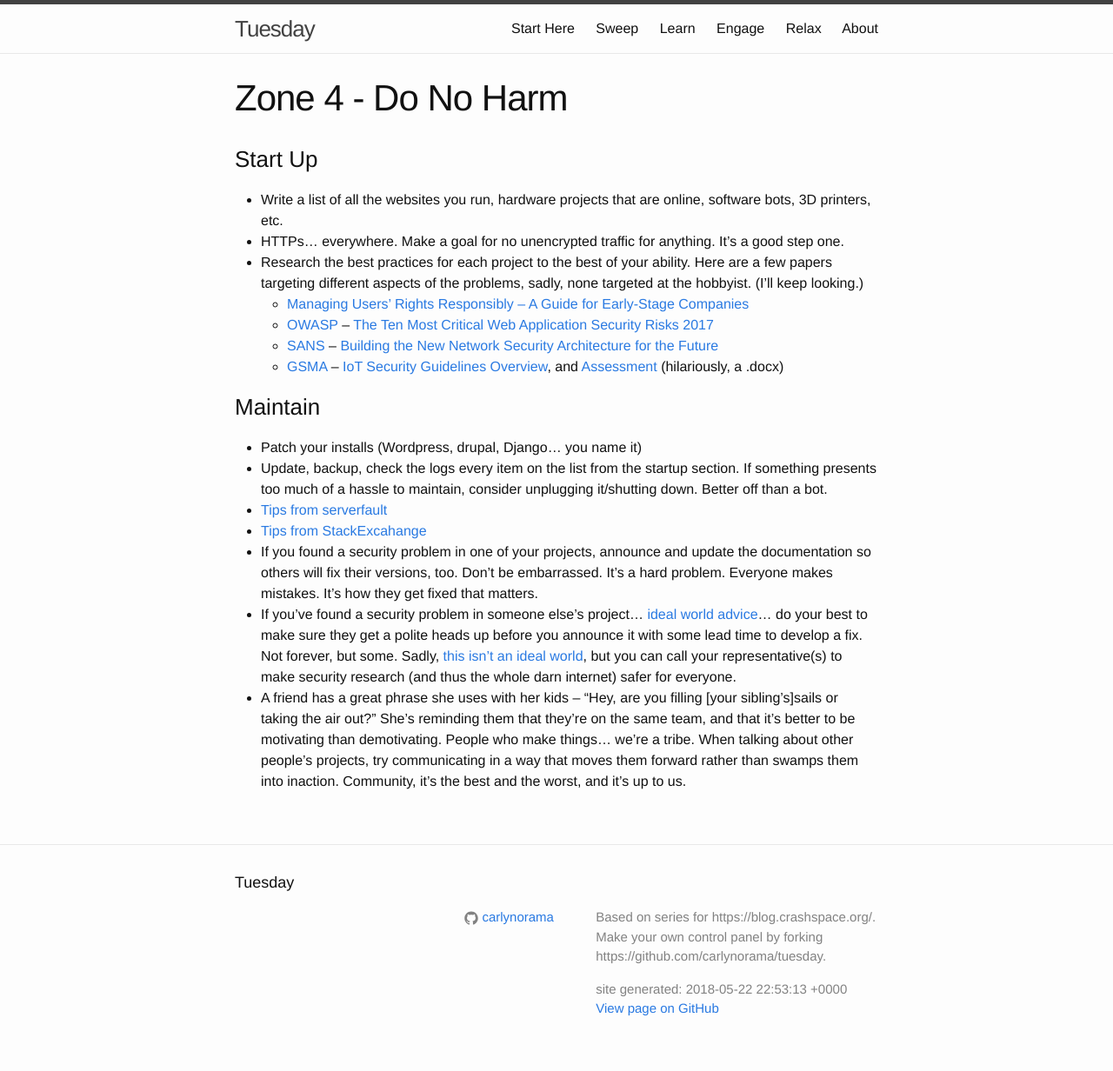
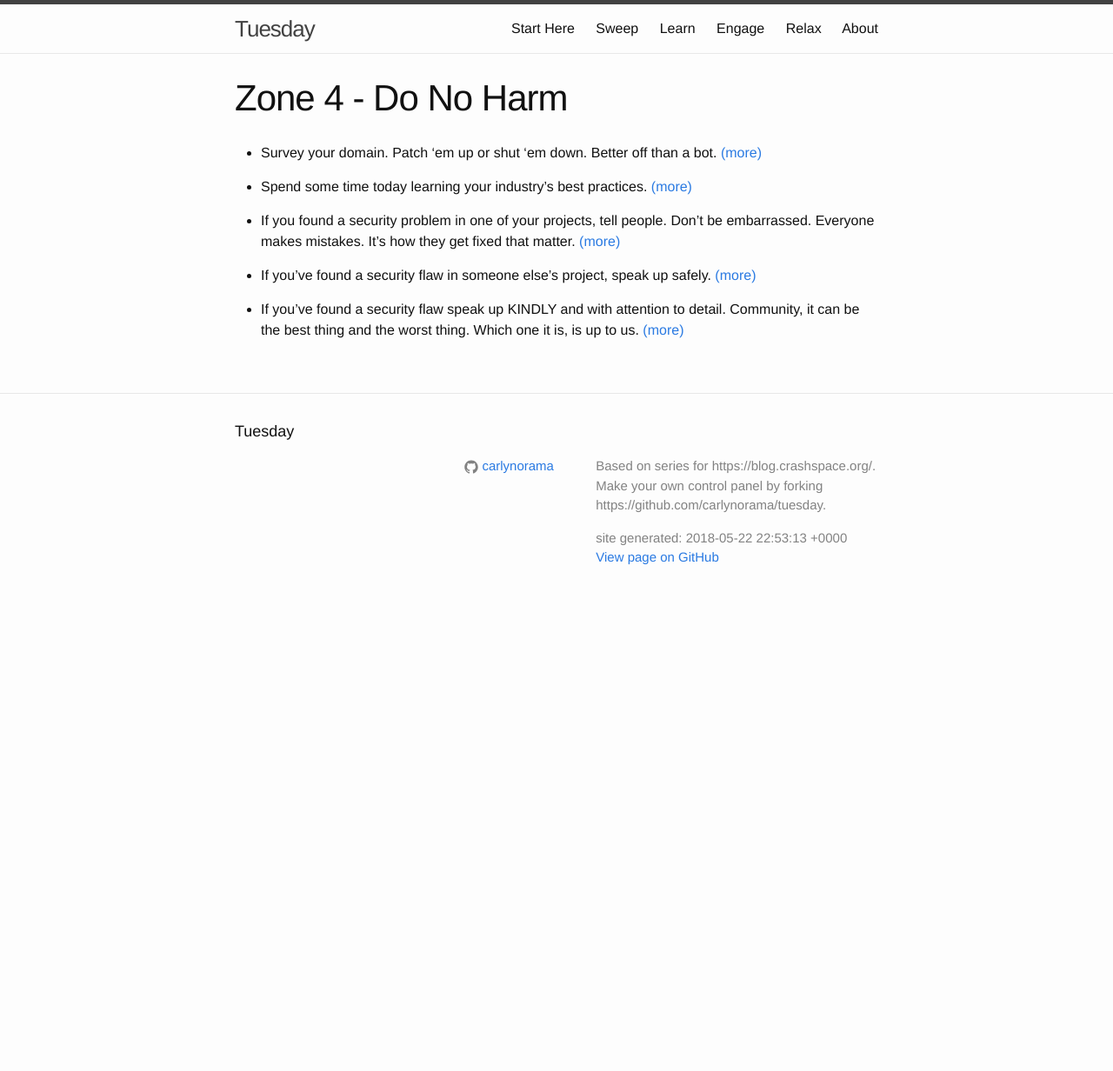
Before and after one commit to CRASHSpace/tuesday, a Jekyll site: the page built from _sweep/zone04/index.md, in a window 1280 px wide. Shown: the whole page at 87% size. Built offline with Jekyll 4.4.1, drawn with Linux system fonts in a browser that asks for light colours; after the commit the page ends 900 px from its top, so only the background shows below that.

Commit message:
Zone 4 rearch

```diff
--- /dev/null
+++ b/_includes/zone_04.md
@@ -0,0 +1,4 @@
+{% assign itemstoshow = (site.sweep | where: "zone" , "Do No Harm" | sort: 'list_order') %}
+{% for item in itemstoshow %}
+* {{ item.weekly_todo_text }} [(more)]({{ item.url | relative_url }})
+{% endfor %}
--- a/_sweep/zone04/index.md
+++ b/_sweep/zone04/index.md
@@ -6,20 +6,4 @@
 showonindexas: link
 ---
 
-### Start Up
-*   Write a list of all the websites you run, hardware projects that are online, software bots, 3D printers, etc.
-*   HTTPs… everywhere. Make a goal for no unencrypted traffic for anything. It’s a good step one.
-*   Research the best practices for each project to the best of your ability. Here are a few papers targeting different aspects of the problems, sadly, none targeted at the hobbyist. (I’ll keep looking.)
-    *   [Managing Users’ Rights Responsibly – A Guide for Early-Stage Companies](http://www.csrandthelaw.com/2016/04/01/managing-users-rights-responsibly-a-guide-for-early-stage-companies/)
-    *   [OWASP](https://www.owasp.org) – [The Ten Most Critical Web Application Security Risks 2017](https://www.owasp.org/index.php/Category:OWASP_Top_Ten_2017_Project)
-    *   [SANS](https://www.sans.org/) – [Building the New Network Security Architecture for the Future](https://www.sans.org/reading-room/whitepapers/analyst/building-network-security-architecture-future-38255)
-    *   [GSMA](https://www.gsma.com/iot/future-iot-networks/iot-security-guidelines/) – [IoT Security Guidelines Overview](https://www.gsma.com/iot/iot-security-guidelines-overview-document/), and [Assessment](https://www.gsma.com/iot/iot-security-assessment/) (hilariously, a .docx)
-
-### Maintain
-- Patch your installs (Wordpress, drupal, Django... you name it)
-*   Update, backup, check the logs every item on the list from the startup section. If something presents too much of a hassle to maintain, consider unplugging it/shutting down. Better off than a bot.
-  * [Tips from serverfault](http://serverfault.com/questions/2783/how-do-i-know-if-my-linux-server-has-been-hacked)
-  * [Tips from StackExcahange](http://security.stackexchange.com/questions/7443/how-do-you-know-your-server-has-been-compromised)
-*   If you found a security problem in one of your projects, announce and update the documentation so others will fix their versions, too. Don’t be embarrassed. It’s a hard problem. Everyone makes mistakes. It’s how they get fixed that matters.
-*   If you’ve found a security problem in someone else’s project… [ideal world advice](https://blogs.dropbox.com/tech/2018/03/protecting-security-researchers/)… do your best to make sure they get a polite heads up before you announce it with some lead time to develop a fix. Not forever, but some. Sadly, [this isn’t an ideal world](https://www.eff.org/issues/coders/vulnerability-reporting-faq), but you can call your representative(s) to make security research (and thus the whole darn internet) safer for everyone.
-*   A friend has a great phrase she uses with her kids – “Hey, are you filling [your sibling’s]sails or taking the air out?” She’s reminding them that they’re on the same team, and that it’s better to be motivating than demotivating. People who make things… we’re a tribe. When talking about other people’s projects, try communicating in a way that moves them forward rather than swamps them into inaction. Community, it’s the best and the worst, and it’s up to us.
+{% include zone_04.md %}
--- /dev/null
+++ b/_sweep/zone04/speak_up_kindly.md
@@ -0,0 +1,26 @@
+---
+collection: sweep
+layout: page
+showonindexas: none
+easy_win: false
+zone: Do No Harm
+list_order: 5
+name: speak_up_kindly.md
+title:
+weekly_todo_text: "If you've found a security flaw speak up KINDLY and with attention to detail. Community, it can be the best thing and the worst thing. Which one it is, is up to us."
+quarterly_task:
+---
+## Why This
+
+A friend has a great phrase she uses with her kids – “Hey, are you filling [your sibling’s]sails or taking the air out?” She’s reminding them that they’re on the same team, and that it’s better to be motivating than demotivating. When talking about other people’s projects, try communicating in a way that moves them forward rather than swamps them into inaction. We all get better resources that way.
+
+## Getting Started
+
+## Maintenance mode
+
+## CRASH Space Blog Posts
+
+## Other Links
+
+<https://testlio.com/blog/the-ideal-bug-report/>
+<https://www.chiark.greenend.org.uk/~sgtatham/bugs.html>
```
Also changed, not shown: _sweep/zone04/admit_it.md (added, +30 -0 lines), _sweep/zone04/follow_best_practices.md (added, +30 -0 lines), _sweep/zone04/speak_up_safely.md (added, +30 -0 lines), _sweep/zone04/survey_domain.md (added, +31 -0 lines).
